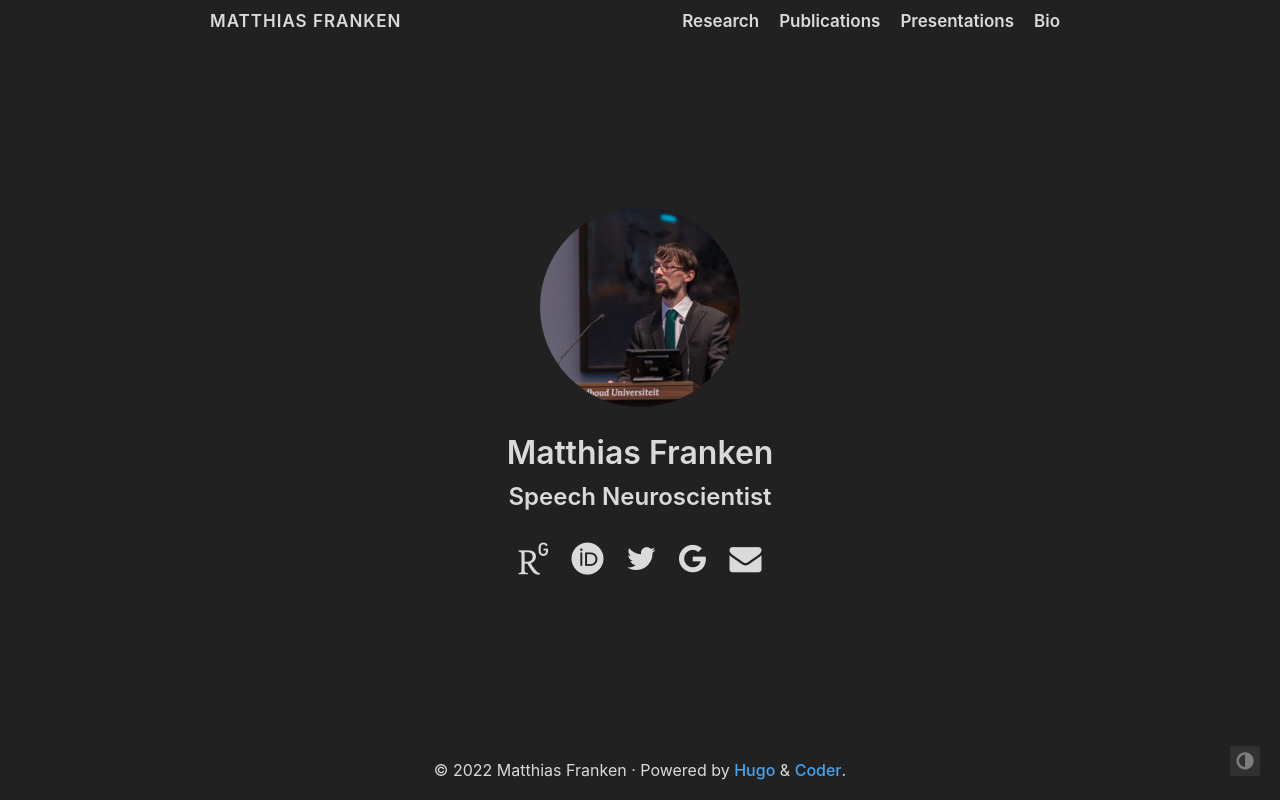
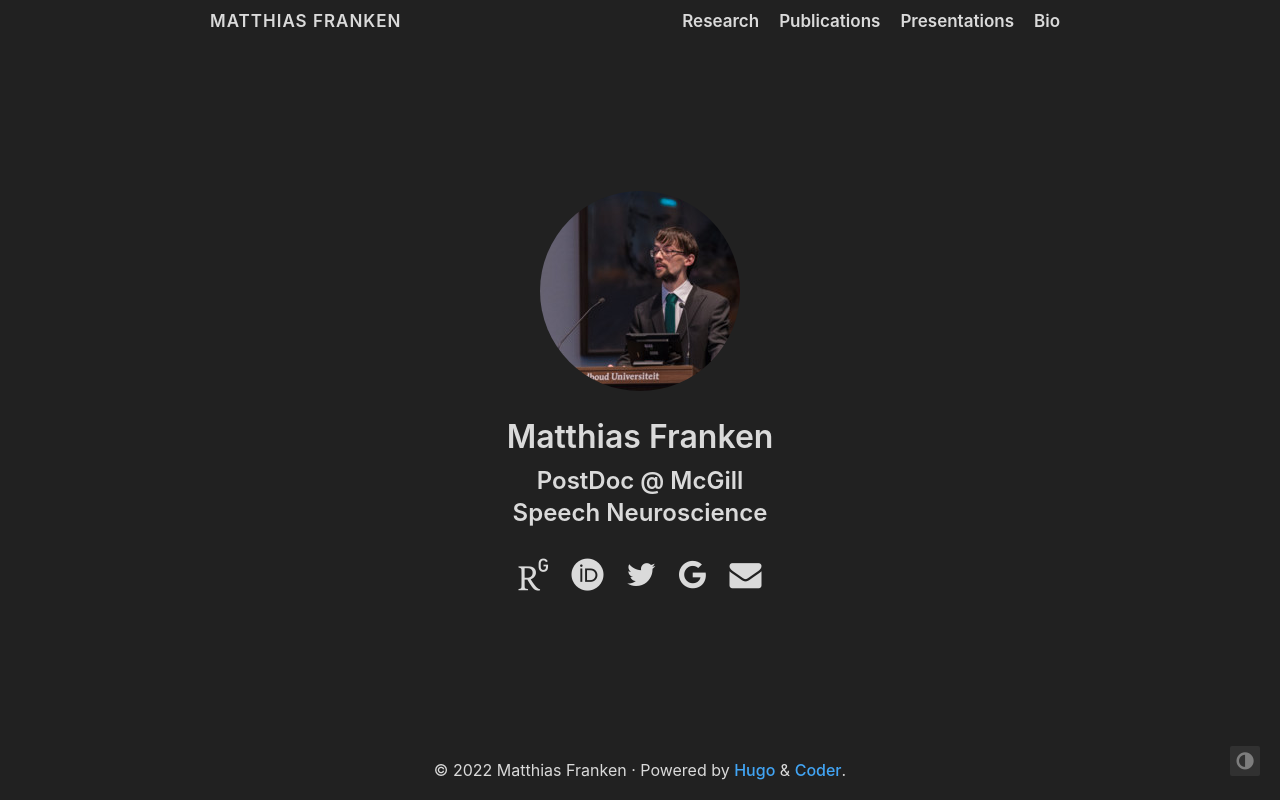
Before and after one commit to frankenmatthias/frankenmatthias.github.io, a plain HTML site: page index.html in a window 1280 px wide. Drawn offline with Linux system fonts and the light colour scheme.

Commit message:
update root info

```diff
--- a/index.html
+++ b/index.html
@@ -131,7 +131,7 @@
 
     <h1>Matthias Franken</h1>
 
-    <h2>Speech Neuroscientist</h2>
+    <h2>PostDoc @ McGill<br>Speech Neuroscience<br></h2>
 
 
     <ul>
```
